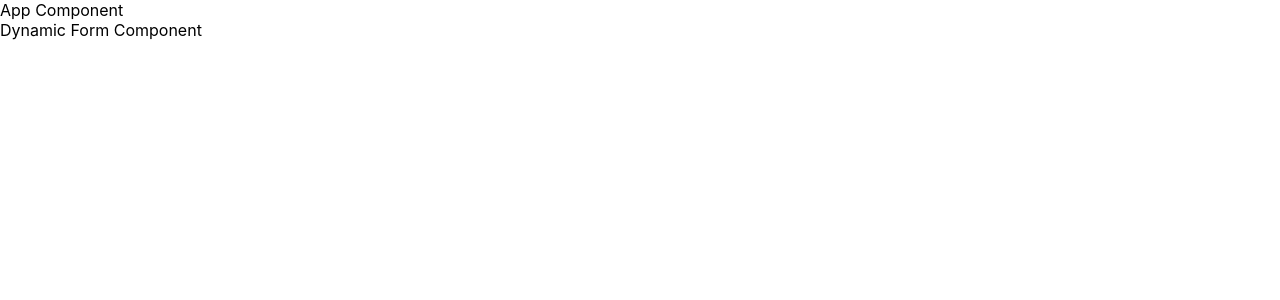
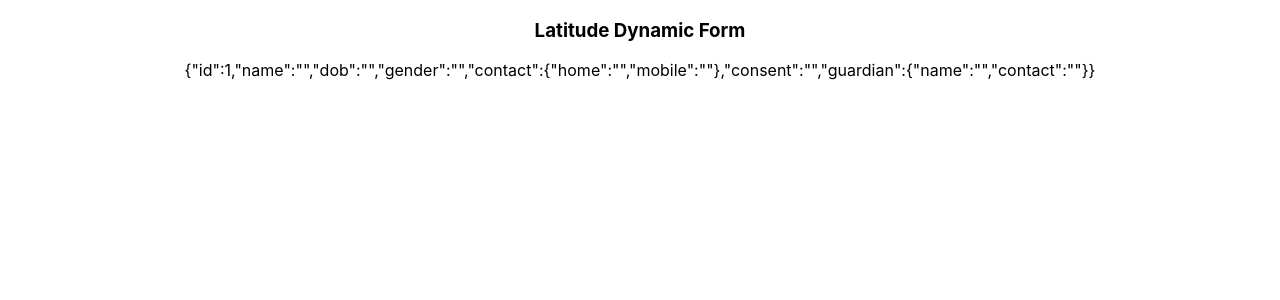
Before and after one commit to prateekobi/latitude-test, a React (Create React App) app: page / in a window 1280 px wide. Shown: the top 300 px of the page. Built offline with nearby package versions, Linux system fonts and the light colour scheme.

Commit message:
installed bootstrap and created title prop

```diff
--- a/package.json
+++ b/package.json
@@ -6,6 +6,7 @@
     "@testing-library/jest-dom": "^4.2.4",
     "@testing-library/react": "^9.4.0",
     "@testing-library/user-event": "^7.2.1",
+    "bootstrap": "^4.4.1",
     "react": "^16.12.0",
     "react-dom": "^16.12.0",
     "react-scripts": "3.4.0"
--- a/src/App.css
+++ b/src/App.css
@@ -1,38 +1,13 @@
-.App {
+h3 {
   text-align: center;
 }
-
-.App-logo {
-  height: 40vmin;
-  pointer-events: none;
+form {
+  padding: 20px;
 }
-
-@media (prefers-reduced-motion: no-preference) {
-  .App-logo {
-    animation: App-logo-spin infinite 20s linear;
-  }
+.dynamic-form {
+  margin-left: auto;
+  margin-right:auto;
 }
-
-.App-header {
-  background-color: #282c34;
-  min-height: 100vh;
-  display: flex;
-  flex-direction: column;
-  align-items: center;
-  justify-content: center;
-  font-size: calc(10px + 2vmin);
-  color: white;
+#json {
+  text-align: center;
 }
-
-.App-link {
-  color: #61dafb;
-}
-
-@keyframes App-logo-spin {
-  from {
-    transform: rotate(0deg);
-  }
-  to {
-    transform: rotate(360deg);
-  }
-}
--- a/src/App.js
+++ b/src/App.js
@@ -28,9 +28,13 @@ class App extends Component {
   }
   render() {
     return (
-      <div>
-        App Component
-        <DynamicForm />
+      <div className="App">
+        <DynamicForm
+          title="Latitude Dynamic Form" />
+        <div id="json"
+          style={{ width: "300" }}>
+          {JSON.stringify(this.state.data[0])}
+        </div>
       </div>
     );
   }
--- a/src/components/DynamicForm/index.js
+++ b/src/components/DynamicForm/index.js
@@ -7,8 +7,11 @@ class DynamicForm extends Component {
         this.state = {}
     }
     render() {
+        let title = this.props.title || 'Dynamic Form';
         return (
-            <div>Dynamic Form Component</div>
+            <div>
+                <h3>{title}</h3>
+            </div>
         );
     }
 }
```
Also changed, not shown: 1 other file (tests, documents, lock files or other folders).
